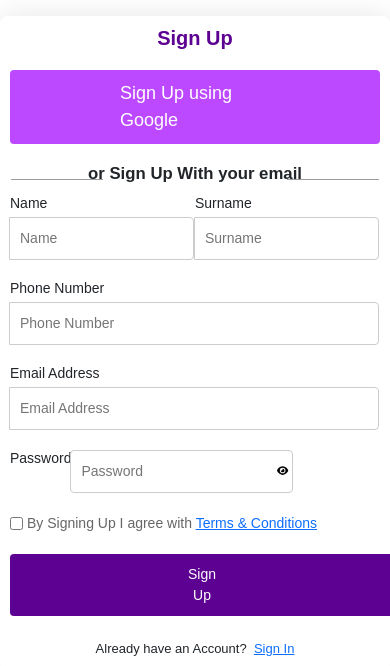
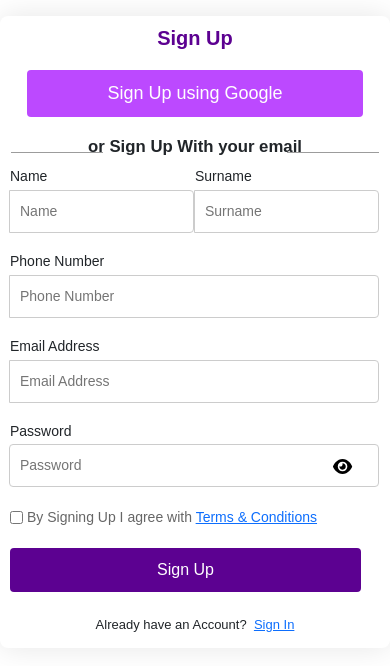
Before and after one commit to 07Onkar/car_rental_test, a React (Create React App) app in the folder car_rental_test/ClientApp/: page /register in a window 390 px wide. Shown: the part 472-1138 px from the top of the page. Built offline with nearby package versions, Linux system fonts and the light colour scheme.

Commit message:
Changed some Register Components and added responsiveness in both Register and signIn

```diff
--- a/car_rental_test/ClientApp/src/components/styles/globalStyles.css
+++ b/car_rental_test/ClientApp/src/components/styles/globalStyles.css
@@ -2653,12 +2653,19 @@
     text-decoration: none;
   }
 
+  .btn-pass{
+    position: absolute;
+    /* top:100px */
+    bottom:50px;
+    left:400px;
+    font-size: 17px;
+  }
   .password-input {
-    position: relative;
+    width: 100%;
   }
 
   .password-input input[type="password"] {
-    padding-right: 35px;
+    padding-right: 5px;
   }
 
   .password-input button {
@@ -2703,6 +2710,7 @@
     font-size: medium;
   }
 
+
   /* Responsive Styles */
   @media (max-width: 768px) {
     .container-register {
@@ -2715,7 +2723,13 @@
     }
 
     .signUpGoogle a {
-      padding: 10px 110px;
+      padding: 10px 80px;
+
+    }
+    .signUpButton{
+      padding: 10px 147px;
+
+      right:-10px;
     }
 
     .signup-head h2 {
@@ -2733,13 +2747,8 @@
       font-size: 14px;
     }
 
-    .signUpButton {
-      padding: 10px 178px;
-      font-size: 14px;
-    }
-
     .password-input input[type="password"] {
-      padding-right: 30px;
+      padding-right: 0px;
     }
 
     .password-input button i {
@@ -2753,4 +2762,11 @@
     .already {
       font-size: small;
     }
-  }
+    .btn-pass{
+      position: absolute;
+      /* top:100px */
+      bottom:50px;
+      left:300px;
+      font-size: 17px;
+    }
+  }
--- a/car_rental_test/ClientApp/src/pages/Register.js
+++ b/car_rental_test/ClientApp/src/pages/Register.js
@@ -130,7 +130,7 @@ export class Register extends Component {
                                     placeholder="Password"
                                     onChange={this.handleChange}
                                 />
-                                <button onClick={this.togglePasswordVisibility} type="button">
+                                <button onClick={this.togglePasswordVisibility} className="btn-pass" type="button">
                                     <FontAwesomeIcon
                                         icon={showPassword ? faEyeSlash : faEye}
                                     />
--- a/car_rental_test/package.json
+++ b/car_rental_test/package.json
@@ -2,6 +2,7 @@
   "dependencies": {
     "@fortawesome/free-solid-svg-icons": "^6.4.2",
     "@fortawesome/react-fontawesome": "^0.2.0",
+    "axios": "^1.4.0",
     "react-icons": "^4.10.1"
   }
 }
```
Also changed, not shown: 1 other file (tests, documents, lock files or other folders).
